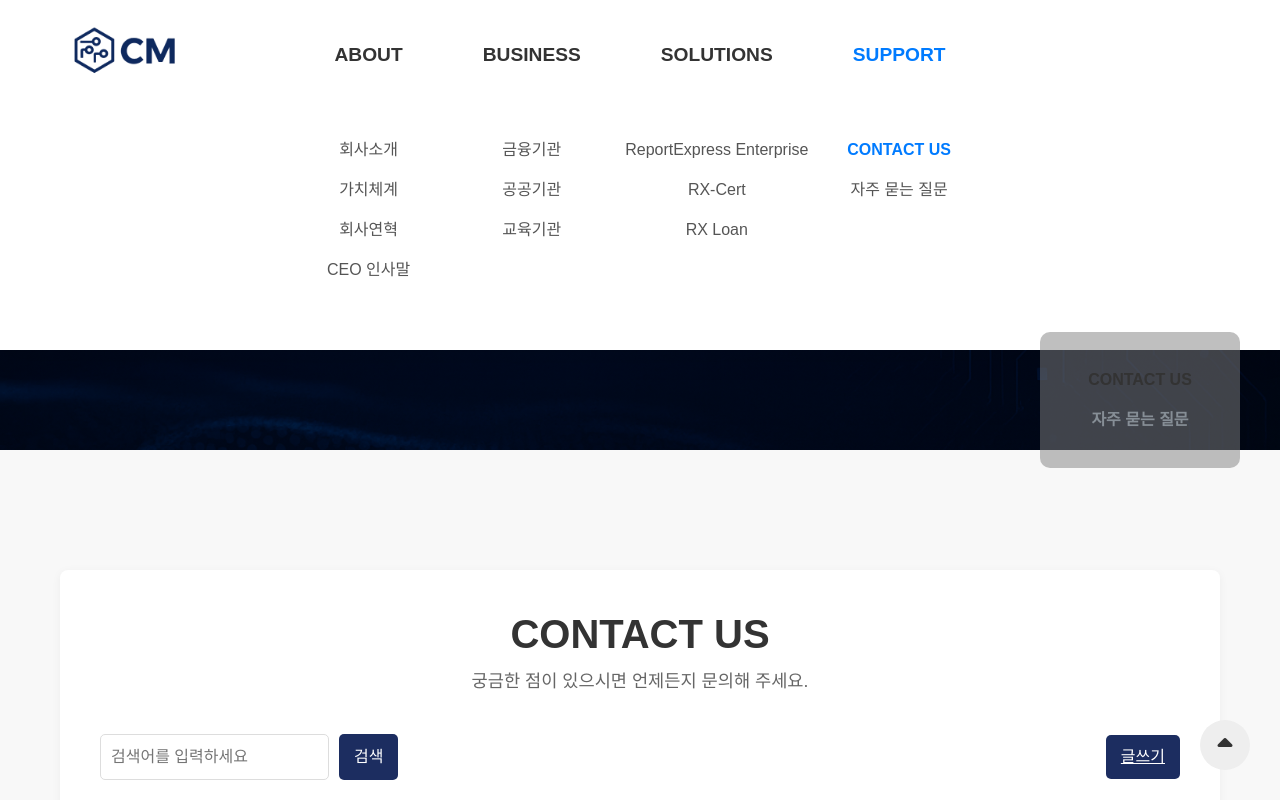
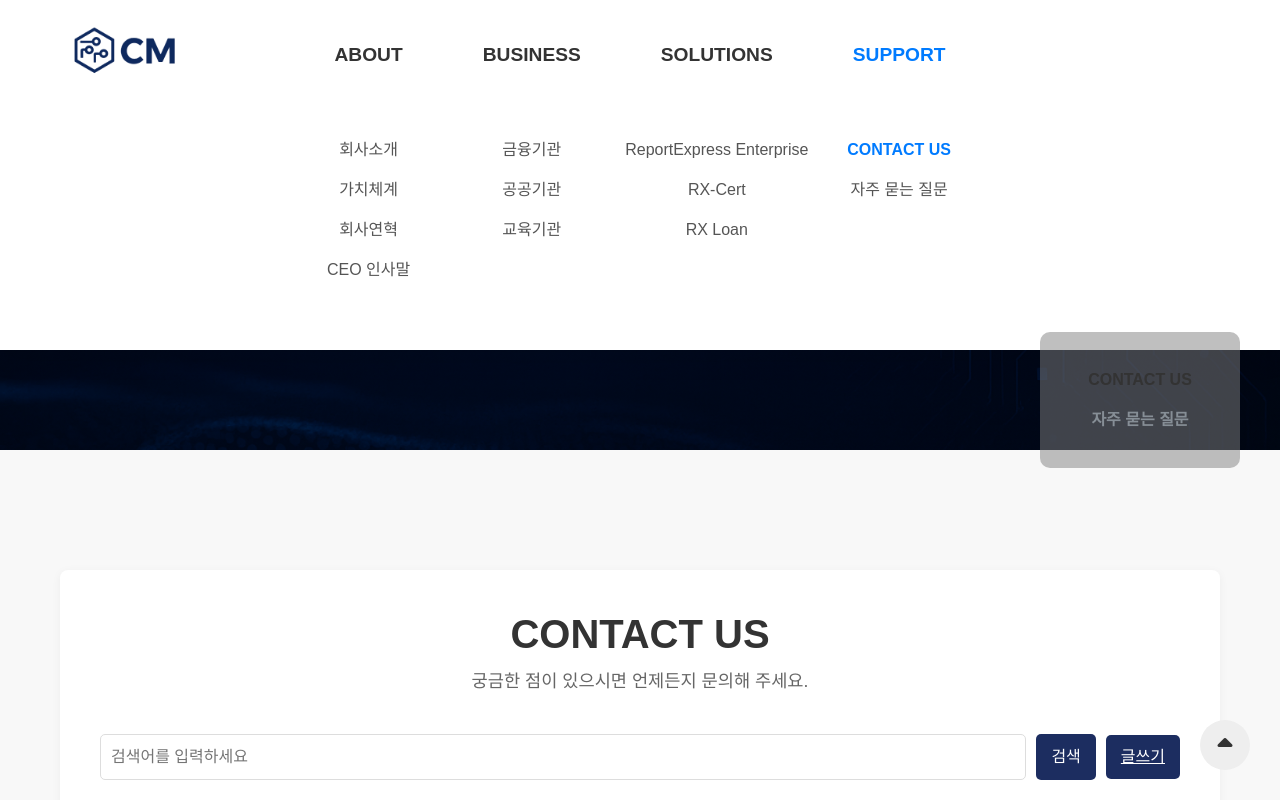
Before and after one commit to Like-David/cm-homepage, a React (Vite) app: page /support in a window 1280 px wide. Shown: the top 800 px of the page. Built offline with nearby package versions, Linux system fonts and the light colour scheme; a web font is replaced by a local one.

Commit message:
style : support page

```diff
--- a/src/styles/SupportBoardPage.css
+++ b/src/styles/SupportBoardPage.css
@@ -42,14 +42,17 @@
     justify-content: space-between;
     align-items: center;
     margin-bottom: 20px;
+    gap: 10px; /* Add gap for spacing */
 }
 
 .search-bar {
     display: flex;
     gap: 10px;
+    flex-grow: 1; /* Allow search bar to grow */
 }
 
 .search-bar input {
+    flex-grow: 1; /* Allow input to grow */
     padding: 10px;
     border: 1px solid #ddd;
     border-radius: 5px;
```
